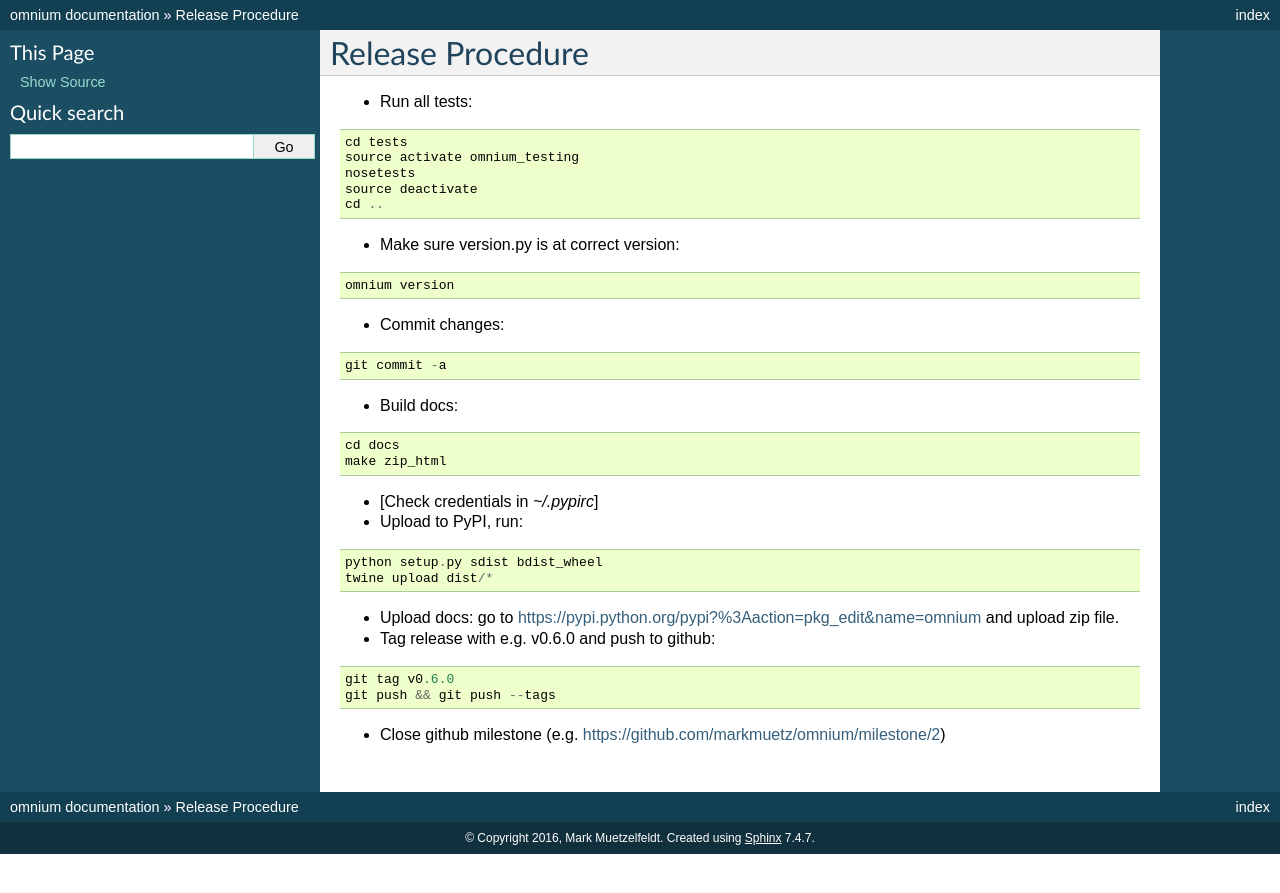
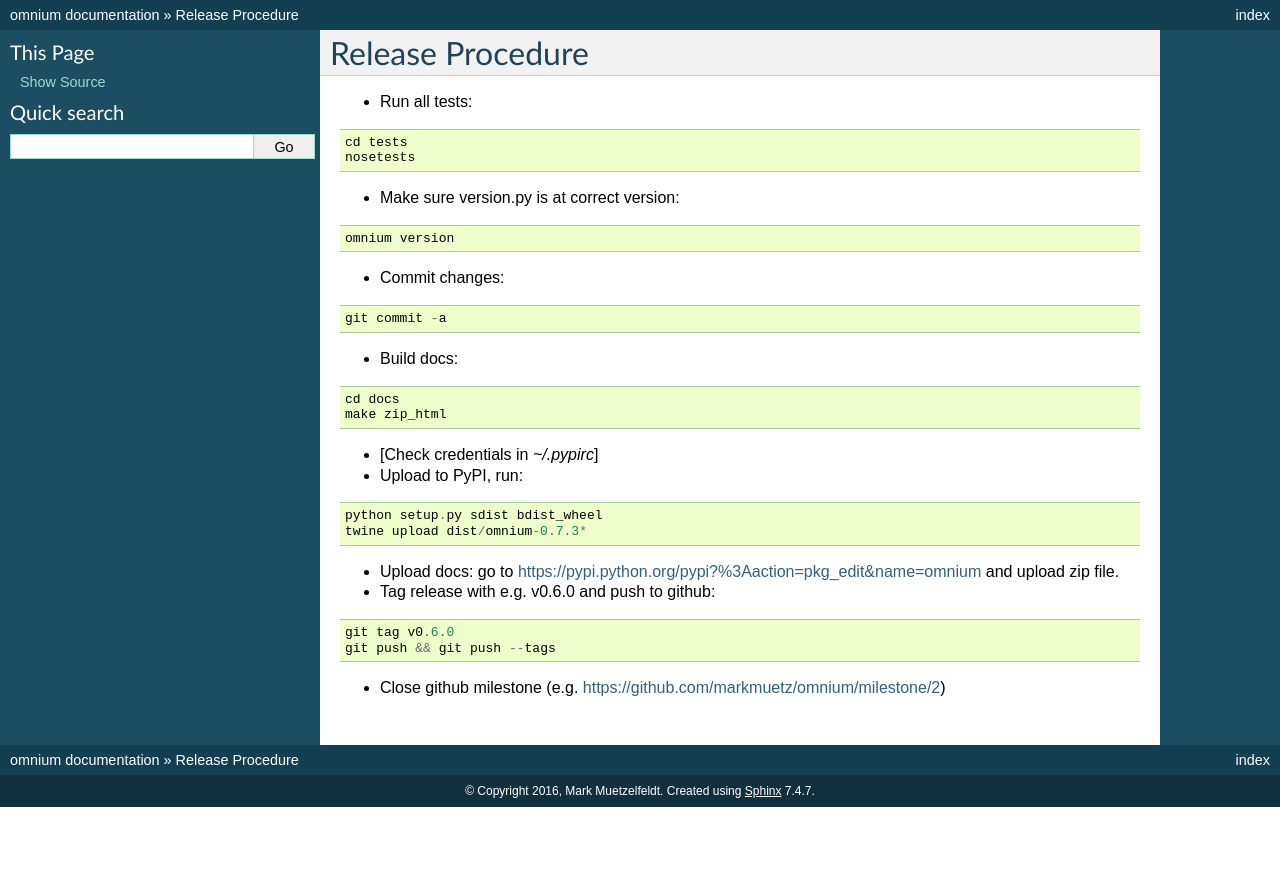
Before and after one commit to markmuetz/omnium, a Sphinx documentation site: the page built from docs/release_procedure.rst, in a window 1280 px wide. Shown: the top 893 px of the page. Built offline with Sphinx 7.4.7, drawn with Linux system fonts in a browser that asks for light colours; the version number could not be read and is left out.

Commit message:
Changes to docs.

```diff
--- a/docs/release_procedure.rst
+++ b/docs/release_procedure.rst
@@ -6,10 +6,7 @@
 ::
 
     cd tests
-    source activate omnium_testing
     nosetests
-    source deactivate
-    cd ..
 
 * Make sure version.py is at correct version:
 
@@ -36,7 +33,7 @@
 ::
 
     python setup.py sdist bdist_wheel
-    twine upload dist/*
+    twine upload dist/omnium-0.7.3*
 
 * Upload docs: go to https://pypi.python.org/pypi?%3Aaction=pkg_edit&name=omnium and upload zip file.
 
```
